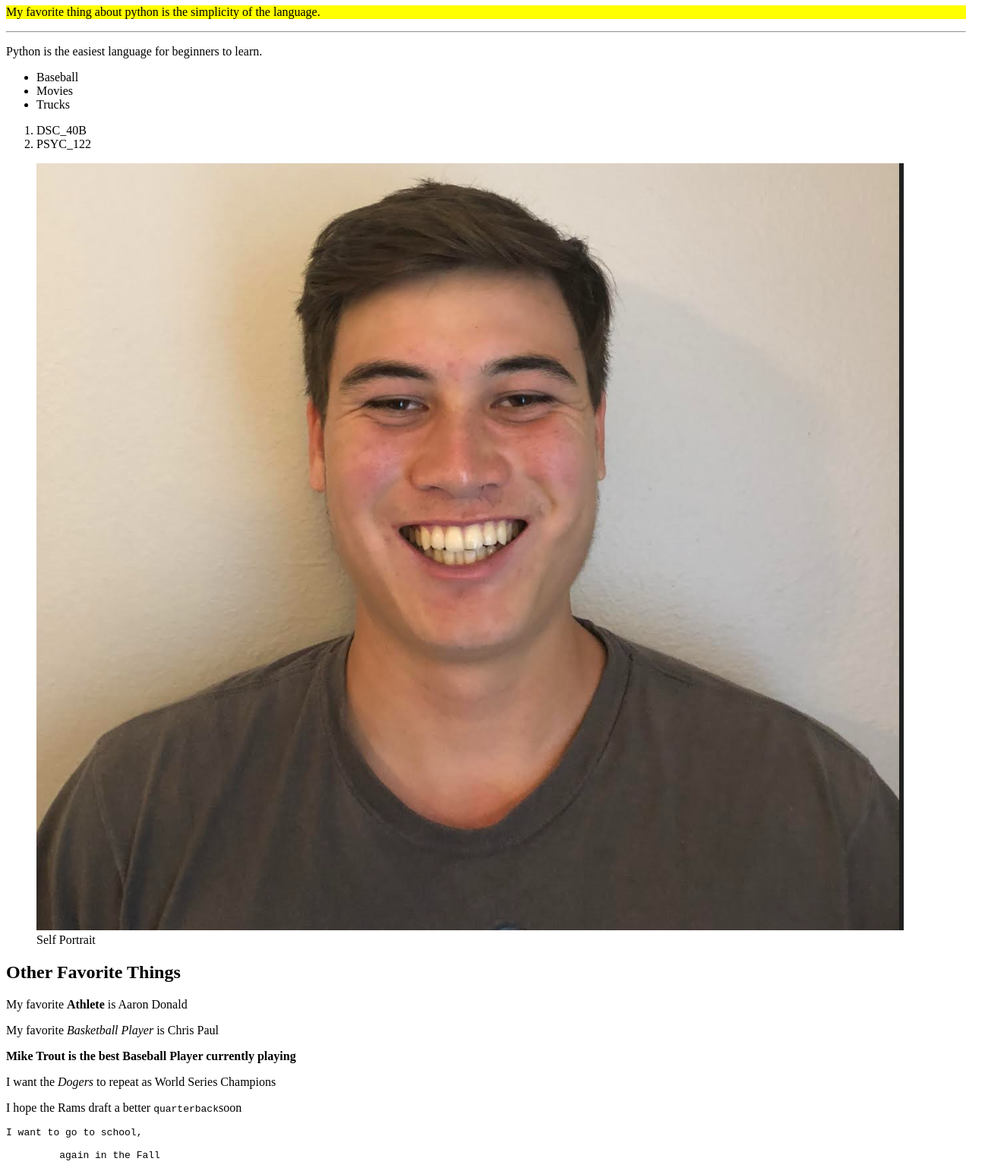
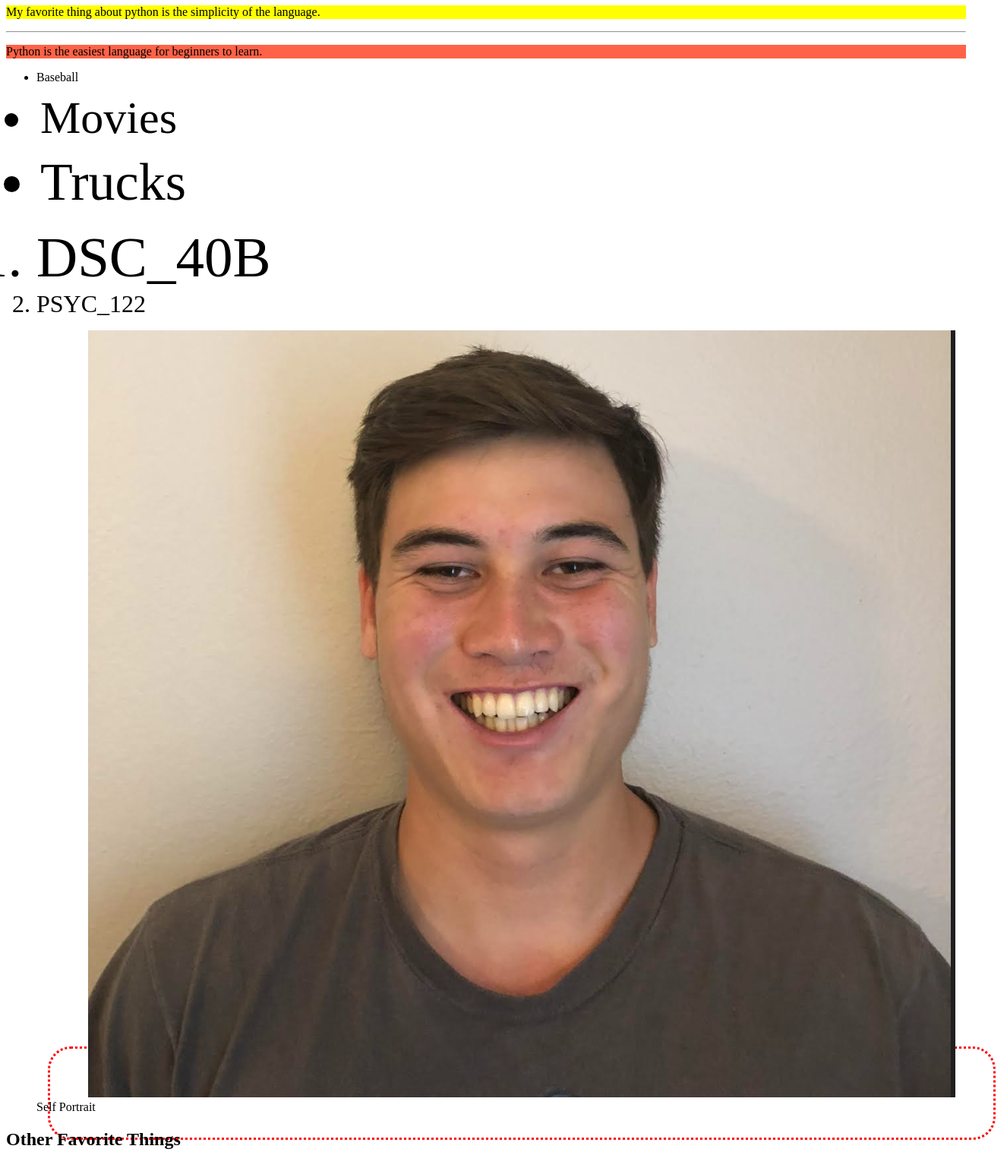
Before and after one commit to jerryWaldorfIII/wi21-cse110-lab3, a plain HTML site: page index.html in a window 1280 px wide. Shown: the part 73-1615 px from the top of the page at 76% size, 1326 px wide, since content can reach past the window. Drawn offline with Linux system fonts and the light colour scheme.

Commit message:
Update index.html

```diff
--- a/index.html
+++ b/index.html
@@ -1,6 +1,7 @@
 <!DOCTYPE html>
 <html>
 <head>
+	<link rel="stylesheet" href="style.css">
 <style>
 .intro {
 	background-color: yellow;
@@ -14,25 +15,25 @@
 <body>
 <main>
 <div class="Favorites">
-<h1>Favorite Programming <span style="color:blue">Language</span></h1>
+<h1 style="background-color: rgb(255,99,71);">Favorite Programming <span style="color:blue">Language</span></h1>
 <p class="intro">
 My favorite thing about python is the simplicity of the language.
 </p>
 <hr>
-<p>
+<p style="background-color: #FF6347;">
 Python is the easiest language for beginners to learn.
 </p>
 <ul>
-<li>Baseball</li>
-<li>Movies</li>
-<li>Trucks</li>
+<li class="List">Baseball</li>
+<li style="font-size:60px; padding: 10px 10px 5px 5px">Movies</li>
+<li style="font-size:70px; margin-top: 5px; margin-bottom: 5px; margin-left: 5px; margin-right: auto">Trucks</li>
 </ul>
 <ol>
-<li>DSC_40B</li>
-<li>PSYC_122</li>
+<li style="font-size:75px">DSC_40B</li>
+<li style="font-size:2em">PSYC_122</li>
 </ol>
 <figure>
-<picture>
+<picture style="border-style:dotted; border-color:red; border-width:medium; border-radius:30px; padding-top:50px; padding-bottom:50px; padding-left:50px; padding-right:50px; margin: 15px 15px 15px 15px">
 <img src="picture.png">
 </picture>
 <figcaption>Self Portrait</figcaption>
@@ -40,8 +41,8 @@ Python is the easiest language for beginners to learn.
 </div>
 <div class="Other_Favorites">
 <h2>Other Favorite Things</h2>
-<p>My favorite <b>Athlete</b> is Aaron Donald</p>
-<p>My favorite <i>Basketball Player</i> is Chris Paul</p>
+<p style="font-size:3em">My favorite <b>Athlete</b> is Aaron Donald</p>
+<p style = "font-size:vmax">My favorite <i>Basketball Player</i> is Chris Paul</p>
 <strong>Mike Trout is the best Baseball Player currently playing</strong>
 <p>I want the <em>Dogers</em> to repeat as World Series Champions</p>
 <p>I hope the Rams draft a better <code>quarterback</code>soon</p>
```
